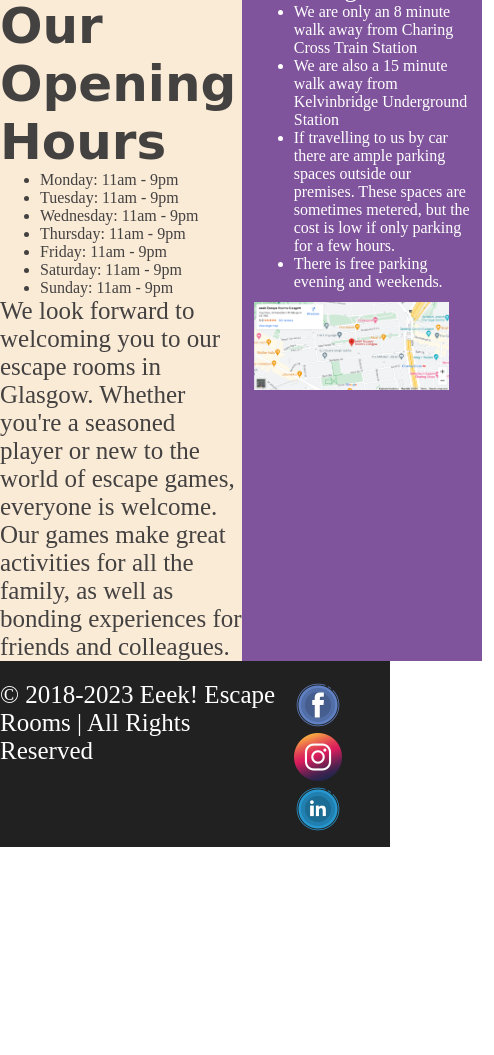
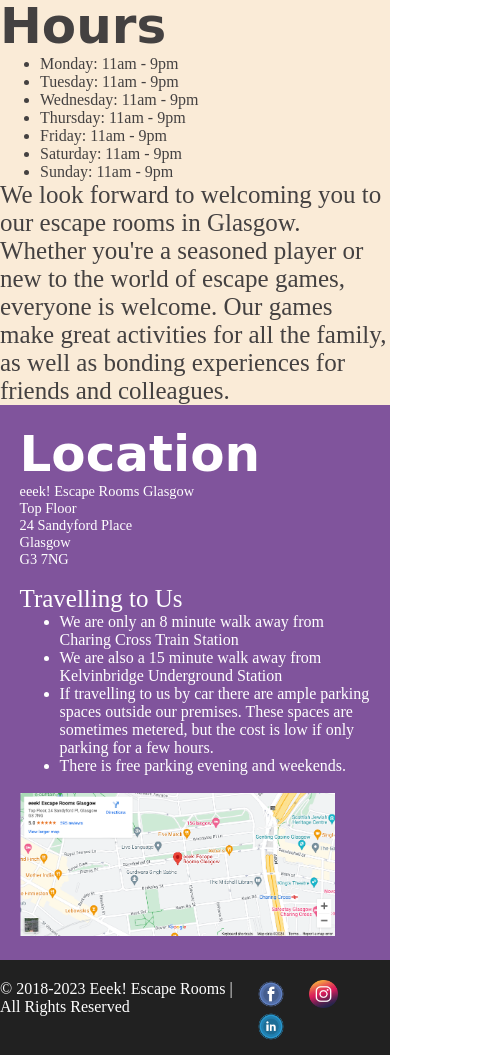
Before and after one commit to GJaradat/bnta_lab_css, a plain HTML site: page contact.html in a window 390 px wide. Shown: the part 668-1723 px from the top of the page, 494 px wide, since content can reach past the window. Before the commit the page ends 1515 px from the top, so only its background shows below. Drawn offline with Linux system fonts and the light colour scheme.

Commit message:
added media query contact page

```diff
--- a/style.css
+++ b/style.css
@@ -225,3 +225,16 @@ footer {
 footer a {
     margin: 10px;
 }
+
+/* Media  */
+@media screen and (max-width: 600px){
+    .contact-body{
+        grid-template-columns: 1fr;
+    }
+    footer p{
+        font-size: 1rem;
+    }
+    .social-links img{
+        width: 20%;
+    }
+}
```
